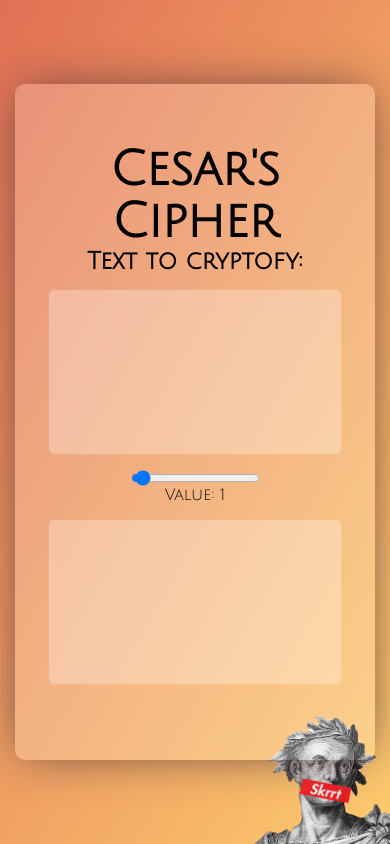
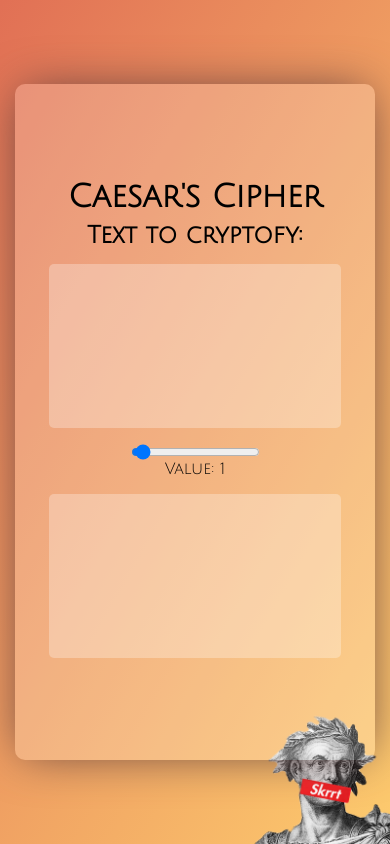
Before and after one commit to jaxtothemax/Caesar_Cipher, a Flask app: page / in a window 390 px wide. Run offline with Flask 2, Linux system fonts and the light colour scheme; some libraries are stand-ins or nearby versions.

Commit message:
fixed some typos and styling

```diff
--- a/static/styles/style.css
+++ b/static/styles/style.css
@@ -5,6 +5,7 @@
 h1 {
 font-size: 5rem;
 margin-bottom: 2rem;
+margin-top: 2rem;
 }
 
 h2 {
@@ -135,8 +136,8 @@ textarea {
 
 @media only screen and (max-width: 560px) {
   h1 {
-      font-size: 3rem;
-      margin: 0 2rem;
+      font-size: 2rem;
+      margin: .5rem 2rem;
       text-align: center;
   }
 
--- a/templates/index.html
+++ b/templates/index.html
@@ -1,7 +1,7 @@
 <!doctype html>
 <html>
 <head>
-  <title>Cesar's Cipher</title>
+  <title>Caesar's Cipher</title>
   <link rel=stylesheet type=text/css href="../static/styles/style.css" />
   <meta content="width=device-width, initial-scale=1" name="viewport" />
   <link href="https://fonts.googleapis.com/css2?family=Julius+Sans+One&display=swap" rel="stylesheet">
@@ -11,7 +11,7 @@
 
   <div class="container">
 
-    <h1>Cesar's Cipher</h1>
+    <h1>Caesar's Cipher</h1>
     <h2>Text to cryptofy:</h2>
     <textarea id="inputText" name="text_input"></textarea>
     <input id="slider" type="range" min="0" max="25" value="1">
```
